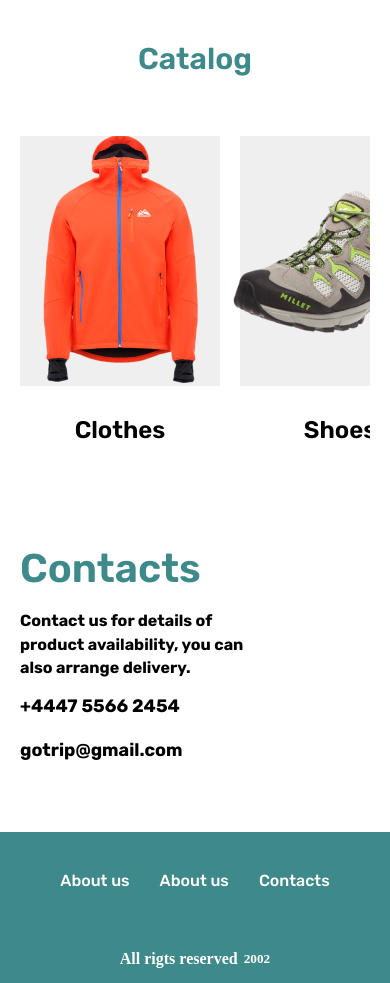
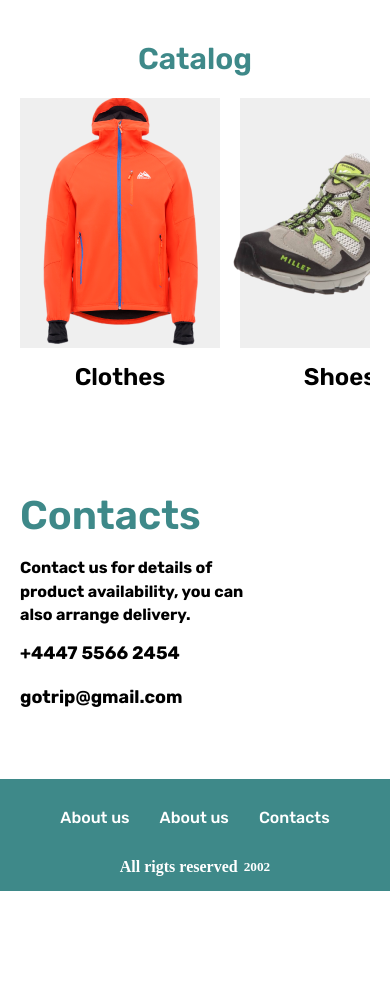
Before and after one commit to Ulugbek00202/GOTRIP1, a plain HTML site: page index.html in a window 390 px wide. Shown: the part 1000-1983 px from the top of the page. After the commit the page ends 1891 px from the top, so only its background shows below. Drawn offline with Linux system fonts and the light colour scheme.

Commit message:
new changes

```diff
--- a/styles/media.css
+++ b/styles/media.css
@@ -196,6 +196,10 @@
 	.contact_text {
 		margin-top: 15px;
 	}
+
+	.footer_text {
+		margin-top: 50px;
+	}
 }
 
 @media (max-width: 500px) {
@@ -237,6 +241,10 @@
 
 	.banner_button {
 		padding: 10px 60px;
+	}
+
+	.footer_text {
+		margin-top: 40px;
 	}
 }
 
@@ -283,4 +291,20 @@
 	.about_content_text h3 {
 		width: 250px;
 	}
+
+	.catalog_content {
+		margin-top: 15px;
+	}
+
+	.catalog_content_item h3 {
+		margin-top: 15px;
+	}
+
+	.footer_item {
+		padding-top: 30px;
+	}
+
+	.footer_text {
+		margin-top: 30px;
+	}
 }
```
